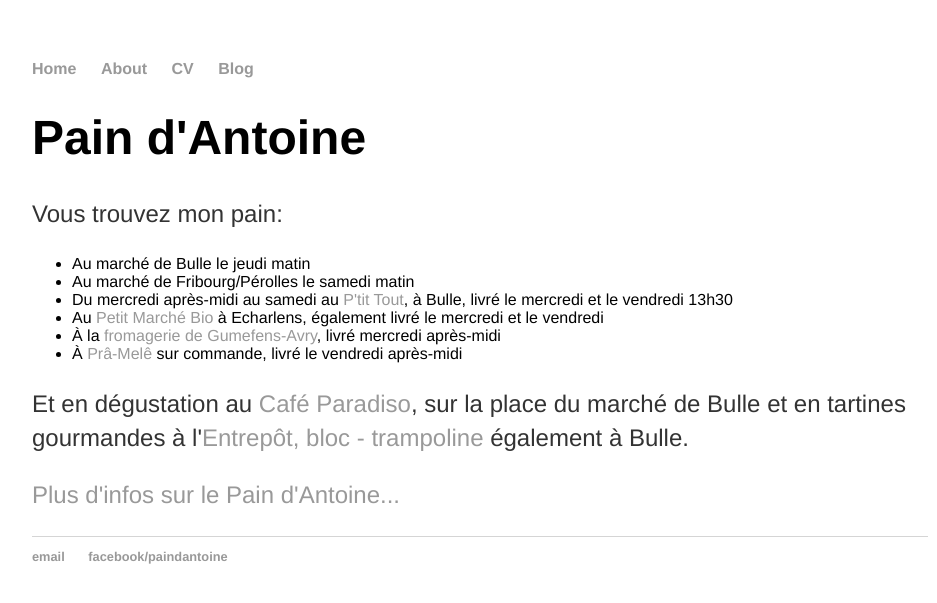
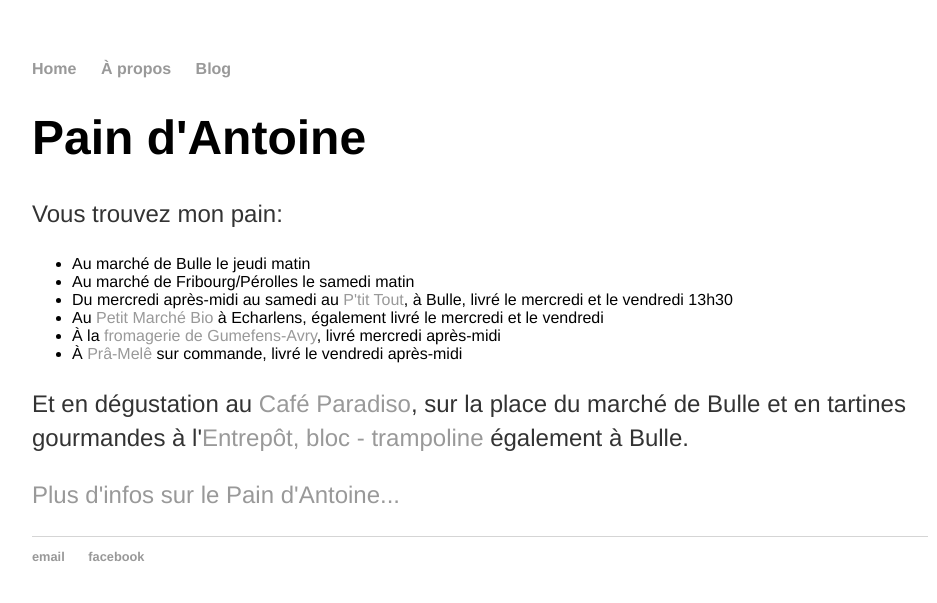
Before and after one commit to paindantoine/paindantoine.github.io, a Jekyll site: the page built from index.html, in a window 1280 px wide. Shown: the top 603 px of the page, without its empty margins (160-1097 px from the left). Built offline with Jekyll 4.4.1, drawn with Linux system fonts in a browser that asks for light colours.

Commit message:
changé les layouts

```diff
--- a/_layouts/default.html
+++ b/_layouts/default.html
@@ -9,8 +9,7 @@
     <nav>
       <ul>
 	<li><a href="/">Home</a></li>
-	<li><a href="/about">About</a></li>
-	<li><a href="/cv">CV</a></li>
+	<li><a href="/about">À propos</a></li>
 	<li><a href="/blog">Blog</a></li>
       </ul>
     </nav>
@@ -22,7 +21,7 @@
     <footer>
       <ul>
 	<li><a href="mailto:antoine.junod@gmail.com">email</a></li>
-	<li><a href="https://www.facebook.com/LePainDAntoine/">facebook/paindantoine</a></li>
+	<li><a href="https://www.facebook.com/LePainDAntoine/">facebook</a></li>
       </ul>
     </footer>
   </body>
```
